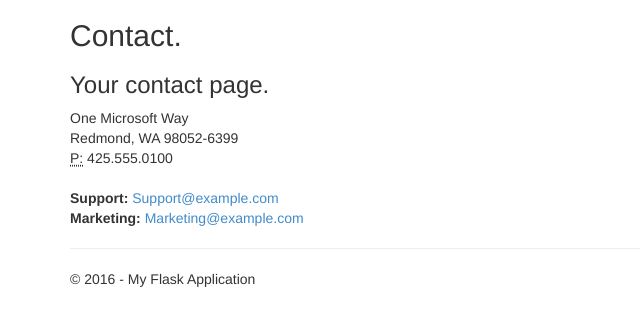
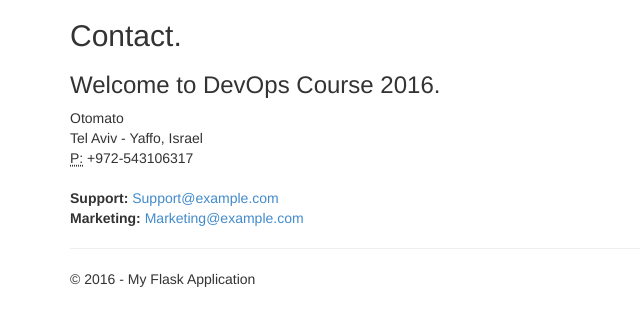
Before and after one commit to otomato-gh/azure-flask, a Flask app: page /contact in a window 1280 px wide. Shown: the part 51-377 px from the top of the page, without its empty margins (0-640 px from the left). Run offline with Flask 2, Linux system fonts and the light colour scheme; some libraries are stand-ins or nearby versions.

Commit message:
More changes

```diff
--- a/FlaskWebProject/templates/contact.html
+++ b/FlaskWebProject/templates/contact.html
@@ -6,10 +6,10 @@
 <h3>{{ message }}</h3>
 
 <address>
-    One Microsoft Way<br />
-    Redmond, WA 98052-6399<br />
+    Otomato<br />
+    Tel Aviv - Yaffo, Israel  <br />
     <abbr title="Phone">P:</abbr>
-    425.555.0100
+    +972-543106317
 </address>
 
 <address>
--- a/FlaskWebProject/views.py
+++ b/FlaskWebProject/views.py
@@ -24,7 +24,7 @@ def contact():
         'contact.html',
         title='Contact',
         year=datetime.now().year,
-        message='Your contact page.'
+        message='Welcome to DevOps Course 2016.'
     )
 
 @app.route('/about')
@@ -34,5 +34,5 @@ def about():
         'about.html',
         title='About',
         year=datetime.now().year,
-        message='Your application description page.'
+        message='First Azure Flask App.'
     )
```
